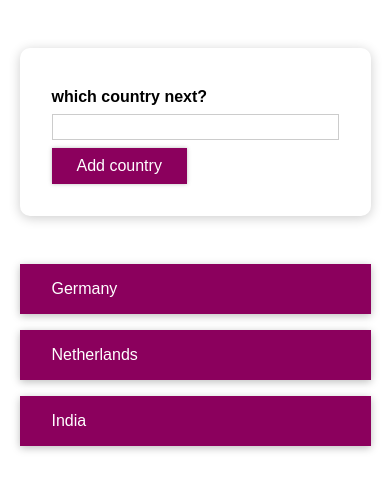
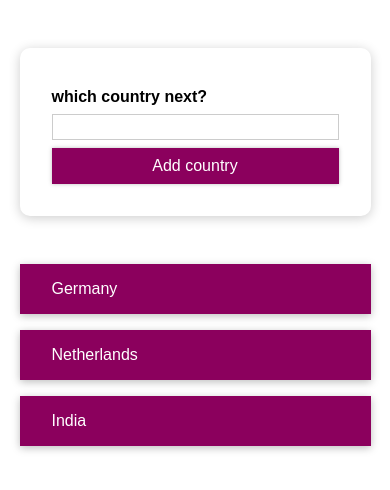
Before and after one commit to sohamdata/TripPlanner, a React (Create React App) app: page / in a window 390 px wide. Shown: the top 490 px of the page. Built offline with nearby package versions, Linux system fonts and the light colour scheme.

Commit message:
made the styledcomponent responsive

```diff
--- a/src/components/UI/Button/Button.js
+++ b/src/components/UI/Button/Button.js
@@ -1,6 +1,7 @@
 import styled from "styled-components";
 
 const Button = styled.button`
+  width: 100%;
   font: inherit;
   padding: 0.5rem 1.5rem;
   border: 1px solid #8b005d;
@@ -8,6 +9,9 @@ const Button = styled.button`
   background: #8b005d;
   box-shadow: 0 0 4px rgba(0, 0, 0, 0.26);
   cursor: pointer;
+  @media (min-width: 768px){
+    width: auto;
+  }
 
   &:focus {
     outline: none;
```
